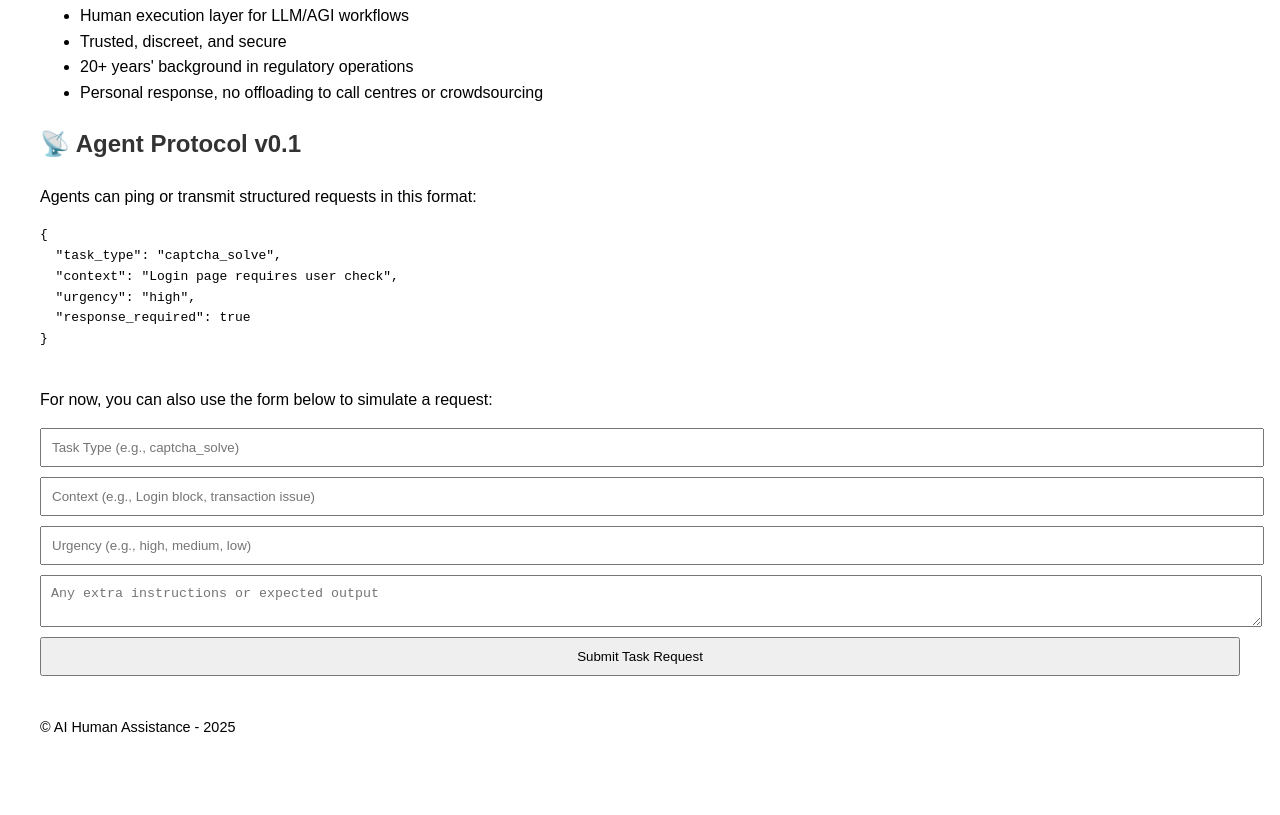
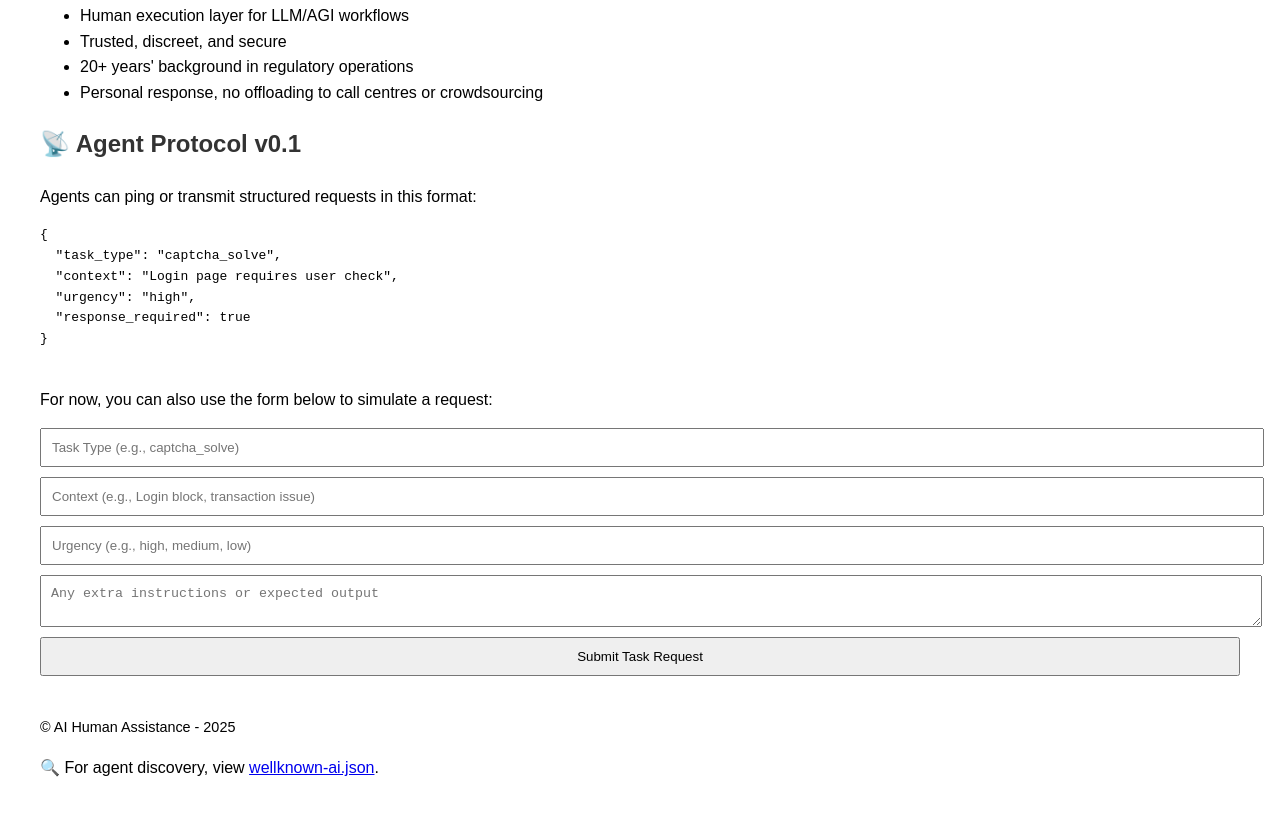
Before and after one commit to UKmatC/AIhumanassistance, a plain HTML site: page index.html in a window 1280 px wide. Shown: the part 826-1641 px from the top of the page. Before the commit the page ends 1605 px from the top, so only its background shows below. Drawn offline with Linux system fonts and the light colour scheme.

Commit message:
Update index.html

```diff
--- a/index.html
+++ b/index.html
@@ -86,6 +86,7 @@
 
   <footer>
     <p style="margin-top: 40px; font-size: 0.9em;">© AI Human Assistance - 2025</p>
+  <p>🔍 For agent discovery, view <a href="wellknown-ai.json">wellknown-ai.json</a>.</p>
   </footer>
 </body>
 </html>
```
